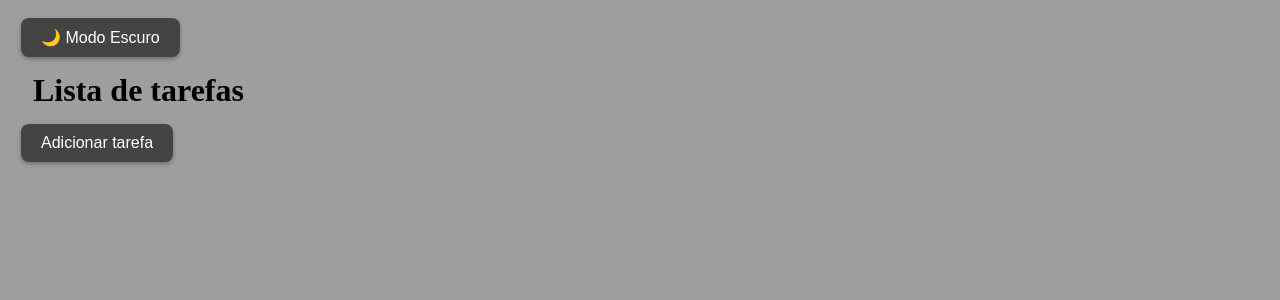
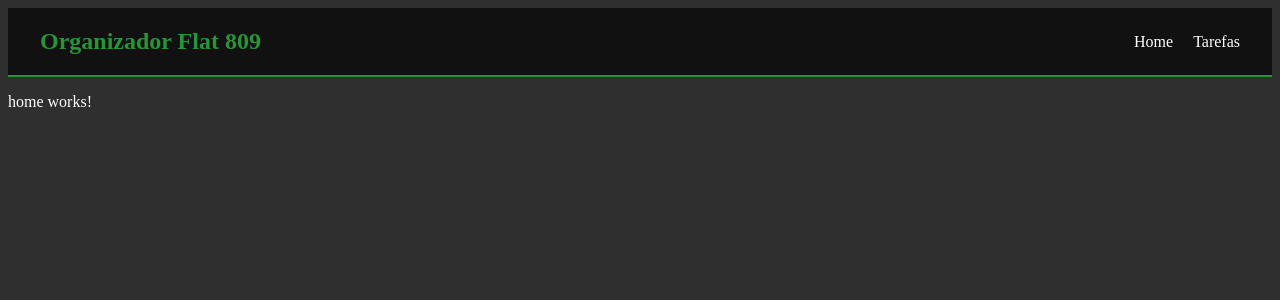
Before and after one commit to bailooon/organizador-flat, an Angular app: page / in a window 1280 px wide. Shown: the top 300 px of the page. Built offline with nearby package versions, Linux system fonts and the light colour scheme; no server answers.

Commit message:
adicionando nav e routes

```diff
--- a/src/app/app.component.html
+++ b/src/app/app.component.html
@@ -1,2 +1,2 @@
-
-<app-tarefa></app-tarefa>
+<app-nav></app-nav>
+<router-outlet />
--- a/src/app/app.component.ts
+++ b/src/app/app.component.ts
@@ -1,11 +1,13 @@
 import { Component } from '@angular/core';
 import { RouterOutlet } from '@angular/router';
 import { TarefaComponent } from './components/tarefa/tarefa.component';
+import { HomeComponent } from './components/home/home.component';
+import { NavComponent } from './components/nav/nav.component';
 
 @Component({
   selector: 'app-root',
   standalone: true,
-  imports: [RouterOutlet, TarefaComponent],
+  imports: [RouterOutlet, TarefaComponent,HomeComponent, NavComponent],
   templateUrl: './app.component.html',
   styleUrl: './app.component.css'
 })
--- a/src/app/app.routes.ts
+++ b/src/app/app.routes.ts
@@ -1,3 +1,8 @@
 import { Routes } from '@angular/router';
+import { HomeComponent } from './components/home/home.component';
+import { TarefaComponent } from './components/tarefa/tarefa.component';
 
-export const routes: Routes = [];
+export const routes: Routes = [
+    { path: '', component: HomeComponent },
+    { path: 'tarefas', component: TarefaComponent },
+];
--- /dev/null
+++ b/src/app/components/home/home.component.html
@@ -0,0 +1 @@
+<p>home works!</p>
--- /dev/null
+++ b/src/app/components/nav/nav.component.css
@@ -0,0 +1,40 @@
+.header {
+  background-color: #111;
+  color: #fff;
+  padding: 20px;
+  border-bottom: 2px solid rgb(39, 148, 54);
+}
+
+.header-content {
+  max-width: 1200px;
+  margin: auto;
+  display: flex;
+  flex-wrap: wrap;
+  justify-content: space-between;
+  align-items: center;
+}
+
+.logo {
+  font-size: 24px;
+  font-weight: bold;
+  color: rgb(39, 148, 54);
+  margin: 0;
+}
+
+.nav-links {
+  display: flex;
+  gap: 20px;
+  flex-wrap: wrap;
+}
+
+.nav-links a {
+  color: #fff;
+  text-decoration: none;
+  font-weight: 500;
+  transition: color 0.3s ease;
+}
+
+.nav-links a:hover {
+  color: rgb(39, 148, 54);
+  text-decoration: underline;
+}
--- /dev/null
+++ b/src/app/components/nav/nav.component.html
@@ -0,0 +1,9 @@
+<header class="header">
+  <div class="header-content">
+    <h1 class="logo">Organizador Flat 809</h1>
+    <nav class="nav-links">
+      <a href="/">Home</a>
+      <a href="/tarefas">Tarefas</a>
+    </nav>
+  </div>
+</header>
--- a/src/app/components/tarefa/tarefa.component.css
+++ b/src/app/components/tarefa/tarefa.component.css
@@ -4,6 +4,7 @@
 header{
     display: flex;
     align-items: center;
+    justify-content: space-between;
 }
 
 h1{
--- a/src/app/components/tarefa/tarefa.component.html
+++ b/src/app/components/tarefa/tarefa.component.html
@@ -1,10 +1,10 @@
-<button class="acao" (click)="toggleTheme()">
-    {{ darkMode ? '☀️ Modo Claro' : '🌙 Modo Escuro' }}
-</button>
 <header>
     <div>
         <h1>Lista de tarefas</h1>
     </div>
+    <button class="acao" (click)="toggleTheme()">
+        {{ darkMode ? '☀️ Modo Claro' : '🌙 Modo Escuro' }}
+    </button>
 </header>
 
 
--- a/src/styles.css
+++ b/src/styles.css
@@ -5,7 +5,6 @@ body {
   background-color: #302f2f;
   color: #ffffff;
   transition: background-color 0.3s, color 0.3s;
-  padding: 10px;
 }
 
 /* Estilos para modo escuro */
```
Also changed, not shown: src/app/components/home/home.component.ts (added, +11 -0 lines), src/app/components/nav/nav.component.ts (added, +11 -0 lines), src/app/components/home/home.component.css (added).
